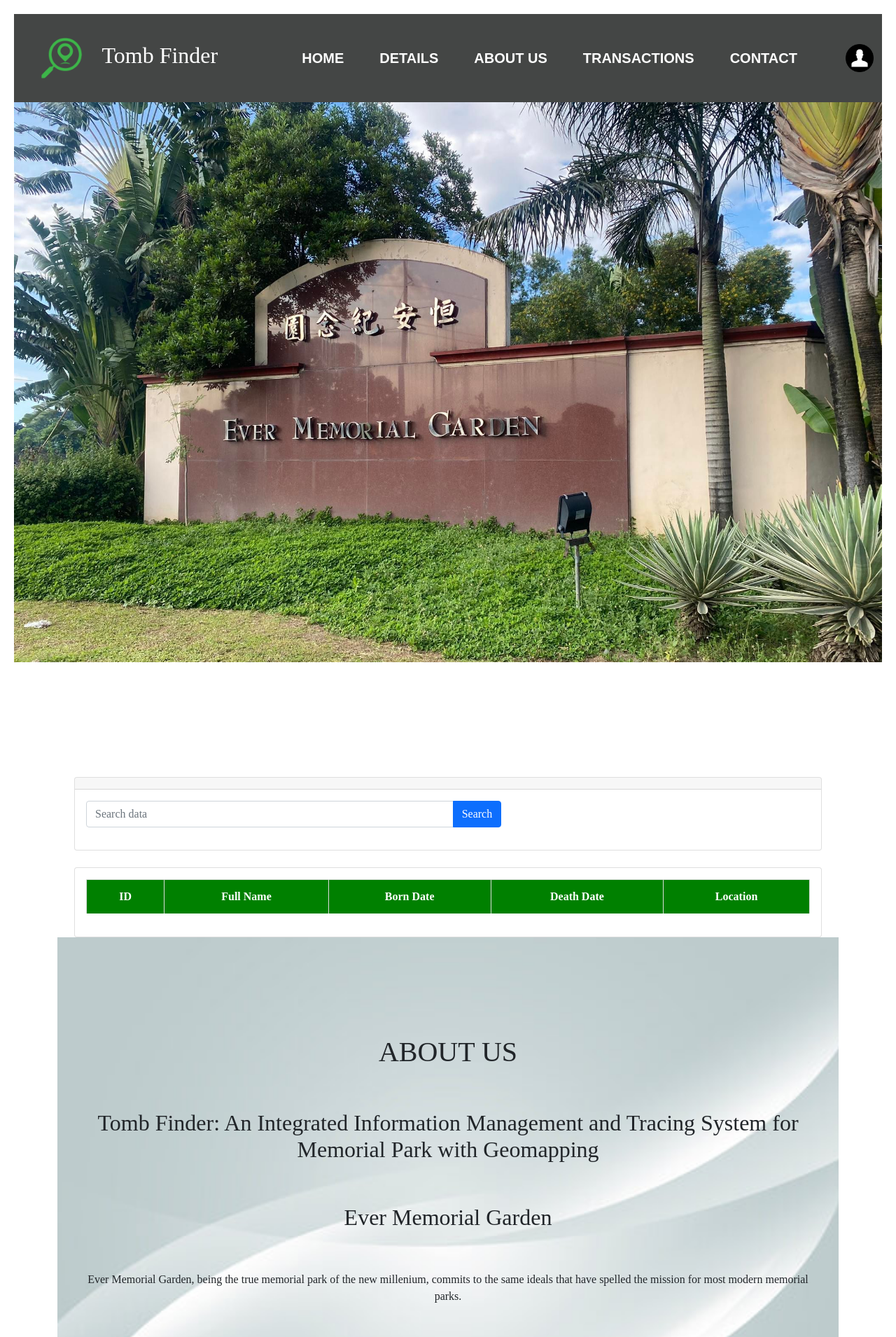
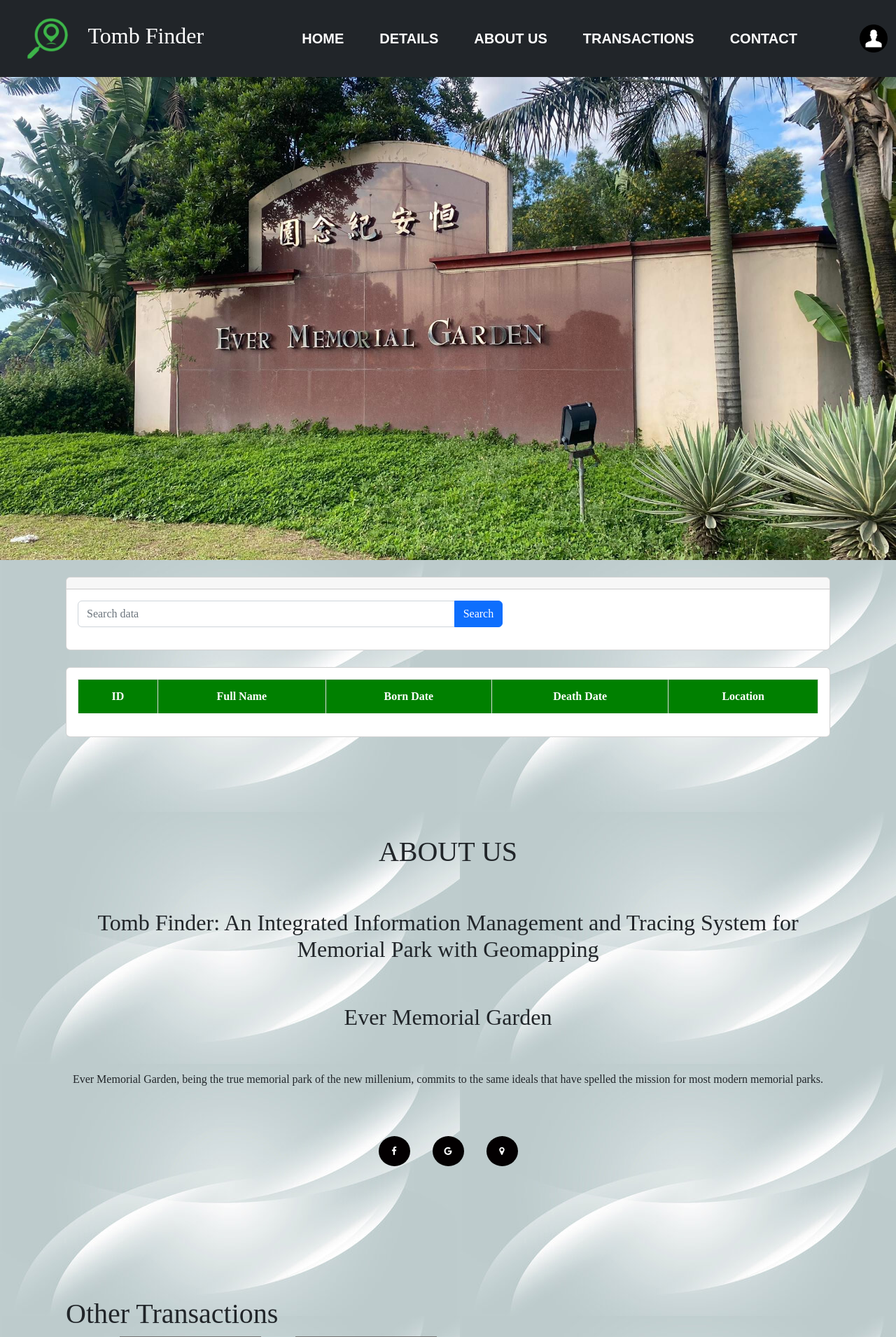
Before and after one commit to popealdover/Tombfinder, a PHP site: page /home.php in a window 1280 px wide. Shown: the top 1910 px of the page at 70% size. Run offline with PHP 8.4, Linux system fonts and the light colour scheme; the visitor is signed in with stand-in values (Sample User, id 1); lists and menus that the app fills with data are empty.

Commit message:
changed size

```diff
--- a/user_login/home.php
+++ b/user_login/home.php
@@ -14,18 +14,30 @@
     <!-- Bootstrap CSS -->
     <link href="https://cdn.jsdelivr.net/npm/bootstrap@5.0.2/dist/css/bootstrap.min.css" rel="stylesheet">
     <link rel="stylesheet" href="https://stackpath.bootstrapcdn.com/font-awesome/4.7.0/css/font-awesome.min.css">
+     <link rel="stylesheet" href="https://cdn.jsdelivr.net/npm/bootstrap@5.2.0/dist/css/bootstrap.min.css">
+    <link rel="stylesheet" href="https://unpkg.com/aos@next/dist/aos.css" />
+    <script src="https://code.jquery.com/jquery-3.5.1.js"></script>
+    <script src="https://cdn.jsdelivr.net/npm/bootstrap@5.0.0-beta1/dist/js/bootstrap.bundle.min.js"></script>
     <title>Tomb Finder</title>
 
     <link rel="stylesheet" href="style.css">
 
   <link rel="stylesheet" type="text/css" href="table.css">
+  <style>
+         html,
+        body {
+            width: 100%;
+            margin: 0;
+            padding: 0;
+        }
+        </style>
   </head>
   <body>
 
 
 
-  <nav class="navbar navbar-expand-lg sticky-top" style="background-color: #444645;">
-      <div class="container-fluid">
+   <nav class="navbar navbar-expand-lg py-0 bg-dark fixed-top">
+        <div class="container-fluid">
 
         <a class="navbar-brand" href="#">
                 <img class="logo" src="img/logo1.png" alt="" width="100"> Tomb Finder
@@ -85,7 +97,7 @@
     </nav>
     <!-- ======= S E C T I O N S  ========= -->
     <!-- ======= H O M E ========= -->
-    <section id="home">
+    <section id="home" >
       <div class="container">
         <div class="row">
           <div class="col-lg-$">
@@ -96,12 +108,12 @@
       </div>
     </section>
 <!-- ======= D E T A I L S  ========= -->
-<section id="details">
+<section id="details" style="background:url(./img/loginbg.jpg);">
   <div class="container">
     <div class="row">
       <div class="col-lg-$">
       <div class="container">
-        <div class="row">
+        <div class="row" >
             <div class="col-md-12">
                 <div class="card mt-4">
                     <div class="card-header">
@@ -187,11 +199,10 @@
         </div>
     </div>
 
-    <script src="https://code.jquery.com/jquery-3.5.1.js"></script>
-    <script src="https://cdn.jsdelivr.net/npm/bootstrap@5.0.0-beta1/dist/js/bootstrap.bundle.min.js"></script>
+
 <!-- ======= A B O U T ========= -->
 
-<section id="about" style="background:url(./img/loginbg.jpg);
+<section id="about" data-aos="fade-up" data-aos-duration  = "700" style="
     background-position: center;
     background-size: cover;  ba ckground-attachment: fixed;
     position: relative;
@@ -202,15 +213,15 @@
       <div class="col-lg-$">
         <div>
 
-        <h1 style="clear:right">ABOUT US</h1>
-        <h2>Tomb Finder: An Integrated Information Management and Tracing System for Memorial Park with Geomapping</h2>
-        <h2>Ever Memorial Garden</h2>
-        <p>Ever Memorial Garden, being the true memorial park of the new millenium, commits to the same ideals that have spelled the mission for most modern memorial parks. </p>
+        <h1 data-aos="fade-right" data-aos-duration  = "700" style="clear:right">ABOUT US</h1>
+        <h2 data-aos="fade-left" data-aos-duration  = "700">Tomb Finder: An Integrated Information Management and Tracing System for Memorial Park with Geomapping</h2>
+        <h2 data-aos="fade-right" data-aos-duration  = "700">Ever Memorial Garden</h2>
+        <p data-aos="fade-left" data-aos-duration  = "700">Ever Memorial Garden, being the true memorial park of the new millenium, commits to the same ideals that have spelled the mission for most modern memorial parks. </p>
       <!-- Add font awesome icons -->
       <br><br>
-      <a href="https://www.facebook.com/EverMemorialGardenLotSale?mibextid=ZbWKwL" class="fa fa-facebook"></a>&nbsp;&nbsp;&nbsp;&nbsp;&nbsp;&nbsp;
-      <a href="http://evermemorialgarden.com.ph/" class="fa fa-google"></a>&nbsp;&nbsp;&nbsp;&nbsp;&nbsp;&nbsp;
-      <a href="https://www.google.com/search?client=firefox-b-d&q=XMM%2BJ2Q%2C+E+Service+Rd%2C+Meycauayan%2C+Metro+Manila" class="fa fa-map-marker"></a>
+      <a  href="https://www.facebook.com/EverMemorialGardenLotSale?mibextid=ZbWKwL" data-aos="fade-up" data-aos-duration  = "700" class="fa fa-facebook"></a>&nbsp;&nbsp;&nbsp;&nbsp;&nbsp;&nbsp;
+      <a href="http://evermemorialgarden.com.ph/"  data-aos="fade-up" data-aos-duration  = "700" class="fa fa-google"></a>&nbsp;&nbsp;&nbsp;&nbsp;&nbsp;&nbsp;
+      <a href="https://www.google.com/search?client=firefox-b-d&q=XMM%2BJ2Q%2C+E+Service+Rd%2C+Meycauayan%2C+Metro+Manila" data-aos="fade-up" data-aos-duration  = "700" class="fa fa-map-marker"></a>
       </div>
     </div>
   </div>
@@ -296,6 +307,10 @@
   </script>
 
     <script src="https://cdn.jsdelivr.net/npm/bootstrap@5.0.2/dist/js/bootstrap.bundle.min.js" integrity="sha384-MrcW6ZMFYlzcLA8Nl+NtUVF0sA7MsXsP1UyJoMp4YLEuNSfAP+JcXn/tWtIaxVXM" crossorigin="anonymous"></script>
+     <script src="https://unpkg.com/aos@next/dist/aos.js"></script>
+    <script>
+    AOS.init();
+    </script>
   </body>
 </html>
 
--- a/user_login/style.css
+++ b/user_login/style.css
@@ -194,7 +194,8 @@
     Padding-top: 140px;
     Padding-bottom: 140px;
     font-family: serif;
-    *box-sizing: border-box;
+    margin: 0;
+    padding: 0;
 }
 
 
@@ -263,7 +264,7 @@
     }
 }
 #about{
-    background-color: rgb(67, 239, 127);
+
     background-size:cover   ;
     min-height: 100vh;
     width: 100%;
```
